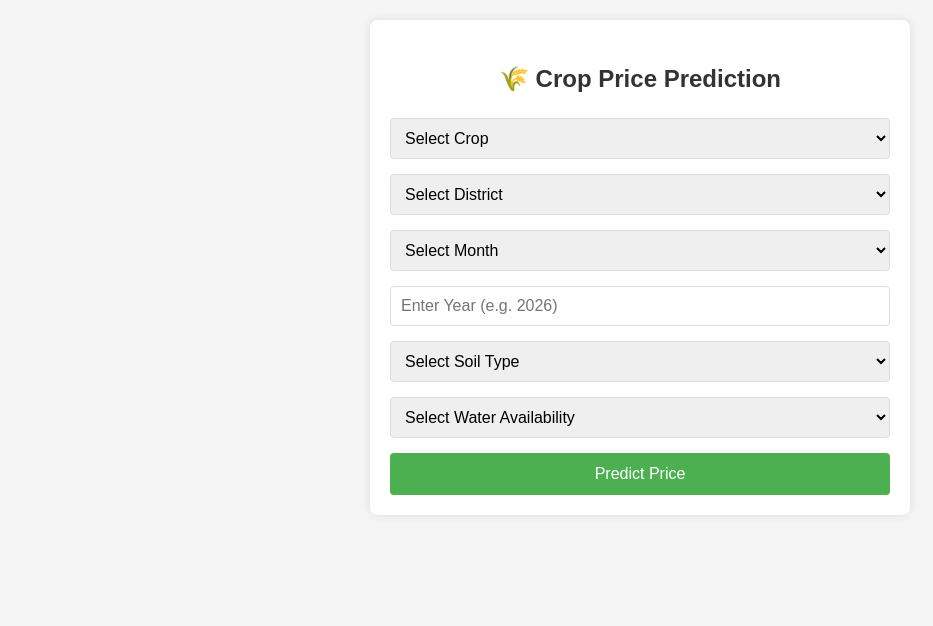
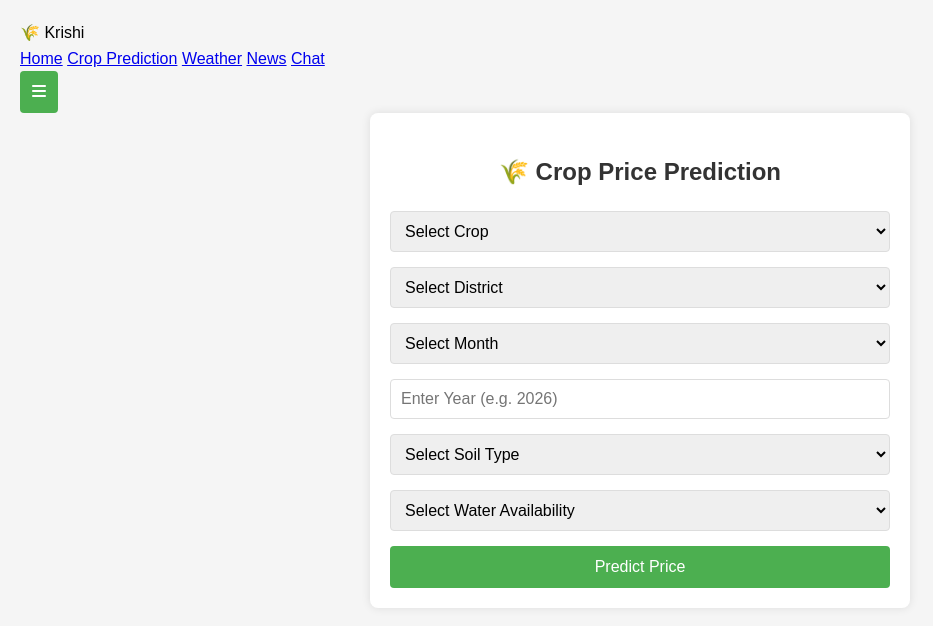
Before and after one commit to Adarsh-Yadav7/CropPrice, a plain HTML site: page kissan/frontend/price.html in a window 1280 px wide. Shown: the whole page, without its empty margins (0-933 px from the left). Drawn offline with Linux system fonts and the light colour scheme.

Commit message:
Update price.html

```diff
--- a/kissan/frontend/price.html
+++ b/kissan/frontend/price.html
@@ -1,14 +1,31 @@
-
 
 <!DOCTYPE html>
 <html lang="en">
 <head>
-    <meta charset="UTF-8">
-    <meta name="viewport" content="width=device-width, initial-scale=1.0">
-    <title>Crop Price Prediction</title>
-    <link rel="stylesheet" href="price.css">
+  <meta charset="UTF-8" />
+  <meta name="viewport" content="width=device-width, initial-scale=1.0"/>
+  <title>Krishi Home</title>
+  <link rel="stylesheet" href="price.css" />
+  <link rel="stylesheet" href="https://cdnjs.cloudflare.com/ajax/libs/font-awesome/6.0.0-beta3/css/all.min.css">
 </head>
 <body>
+     <!-- Navbar -->
+  <header class="navbar">
+    <div class="navbar-container">
+      <div class="logo">🌾 Krishi</div>
+      <nav class="nav-links" id="navLinks">
+        <a href="home.html">Home</a>
+        <a href="price.html">Crop Prediction</a>
+        <a href="weather.html">Weather</a>
+        <a href="news.html">News</a>
+        <a href="chat.html">Chat</a>
+      </nav>
+      <button class="hamburger" id="hamburger">
+        <i class="fas fa-bars"></i>
+      </button>
+    </div>
+  </header>
+
     <div class="prediction-form-container">
         <h2>🌾 Crop Price Prediction</h2>
         <form id="predictionForm">
```
